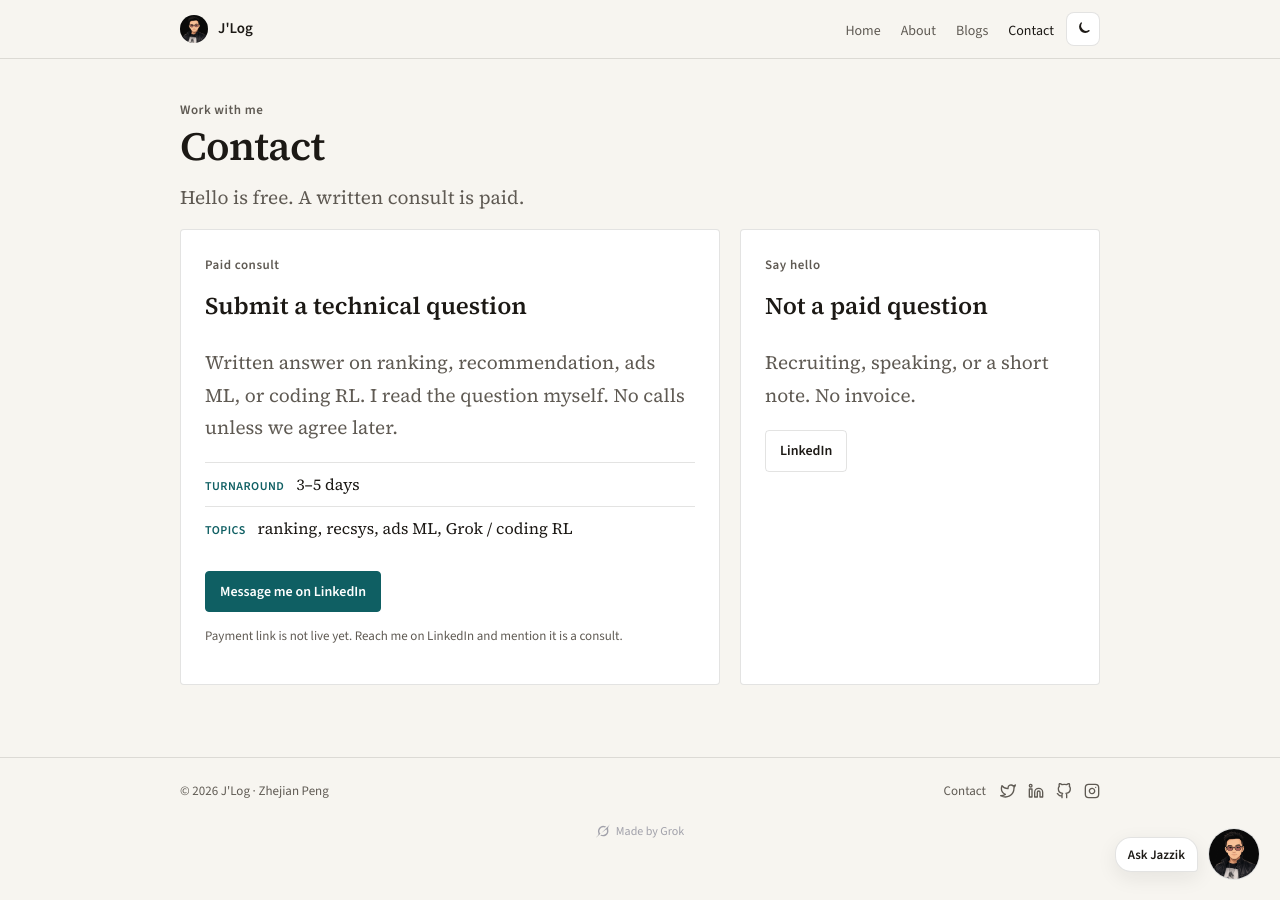
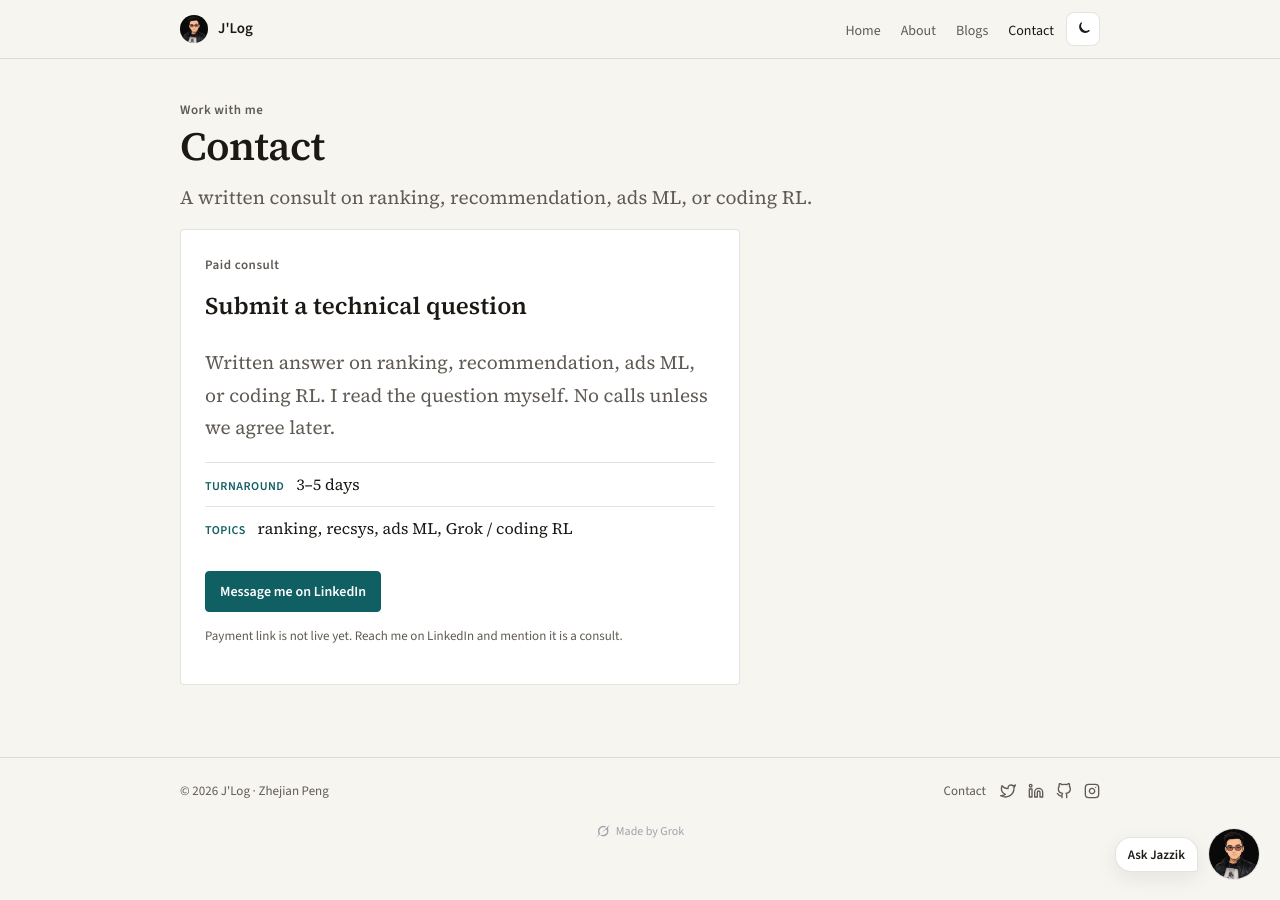
Before and after one commit to jazzikp/jazzikp.github.io, a Jekyll site: the page built from contact.html, in a window 1280 px wide. Built offline with Jekyll 4.4.1, drawn with Linux system fonts in a browser that asks for light colours.

Commit message:
Remove the free hello card from Contact
Leave only the paid consult block.

```diff
--- a/_includes/head.html
+++ b/_includes/head.html
@@ -27,6 +27,6 @@
     <link rel="preconnect" href="https://fonts.gstatic.com" crossorigin>
     <link href="https://fonts.googleapis.com/css2?family=IBM+Plex+Mono:wght@400;500&family=Source+Sans+3:ital,wght@0,400;0,600;1,400&family=Source+Serif+4:ital,opsz,wght@0,8..60,400;0,8..60,600;1,8..60,400&display=swap" rel="stylesheet">
     <link rel="stylesheet" href="{{ site.baseurl }}/css/syntax.css">
-    <link rel="stylesheet" href="{{ site.baseurl }}/css/site.css?v=10">
+    <link rel="stylesheet" href="{{ site.baseurl }}/css/site.css?v=11">
     <script>window.GROK_PROXY = "{{ site.grok.proxy_url }}";</script>
 </head>
--- a/contact.html
+++ b/contact.html
@@ -1,7 +1,7 @@
 ---
 layout: page
 title: Contact
-description: Hello is free. A written consult is paid.
+description: A written consult on ranking, recommendation, ads ML, or coding RL.
 eyebrow: Work with me
 permalink: /contact/
 ---
@@ -28,11 +28,4 @@ permalink: /contact/
         <p class="fine">Payment link is not live yet. Reach me on LinkedIn and mention it is a consult.</p>
         {% endif %}
     </section>
-
-    <section class="hello-card">
-        <p class="eyebrow">Say hello</p>
-        <h2>Not a paid question</h2>
-        <p>Recruiting, speaking, or a short note. No invoice.</p>
-        <p><a class="btn ghost" href="https://www.linkedin.com/in/{{ site.linkedin_username }}/" target="_blank" rel="noopener">LinkedIn</a></p>
-    </section>
 </div>
--- a/css/site.css
+++ b/css/site.css
@@ -716,9 +716,10 @@ html[data-theme="dark"] .theme-icon-sun { display: block; }
 
 .contact-grid {
   display: grid;
-  grid-template-columns: 1.2fr 0.8fr;
+  grid-template-columns: 1fr;
   gap: 20px;
   padding: 8px 0 72px;
+  max-width: 560px;
 }
 .consult-card, .hello-card {
   border: 1px solid var(--line);
```
